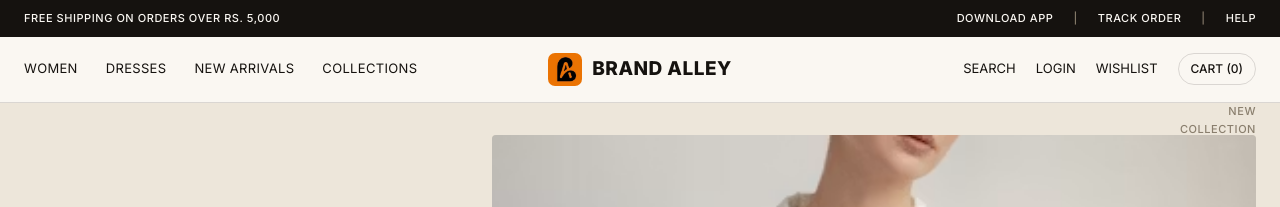
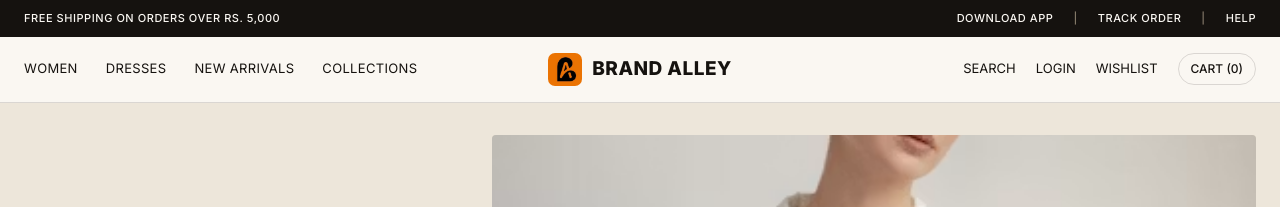
Before and after one commit to elisha-tejani/-brand-alley, a Next.js app: page / in a window 1280 px wide. Shown: the top 207 px of the page. Built offline with nearby package versions, Linux system fonts and the light colour scheme.

Commit message:
removed text

```diff
--- a/components/Hero.tsx
+++ b/components/Hero.tsx
@@ -6,10 +6,6 @@ export default function Hero() {
       <div className="max-w-[1280px] mx-auto px-6">
         <div className="relative flex flex-col md:min-h-[560px] md:flex-row md:items-center py-10 md:py-0">
 
-          {/* top-right collection tag */}
-          <div className="hidden md:block absolute top-0 right-0 font-sans font-medium text-[11px] tracking-wider text-clay text-right leading-relaxed">
-            NEW<br />COLLECTION<br />2026
-          </div>
 
           {/* left text block */}
           <div className="relative z-10 max-w-[420px] md:py-16 order-2 md:order-1">
```
